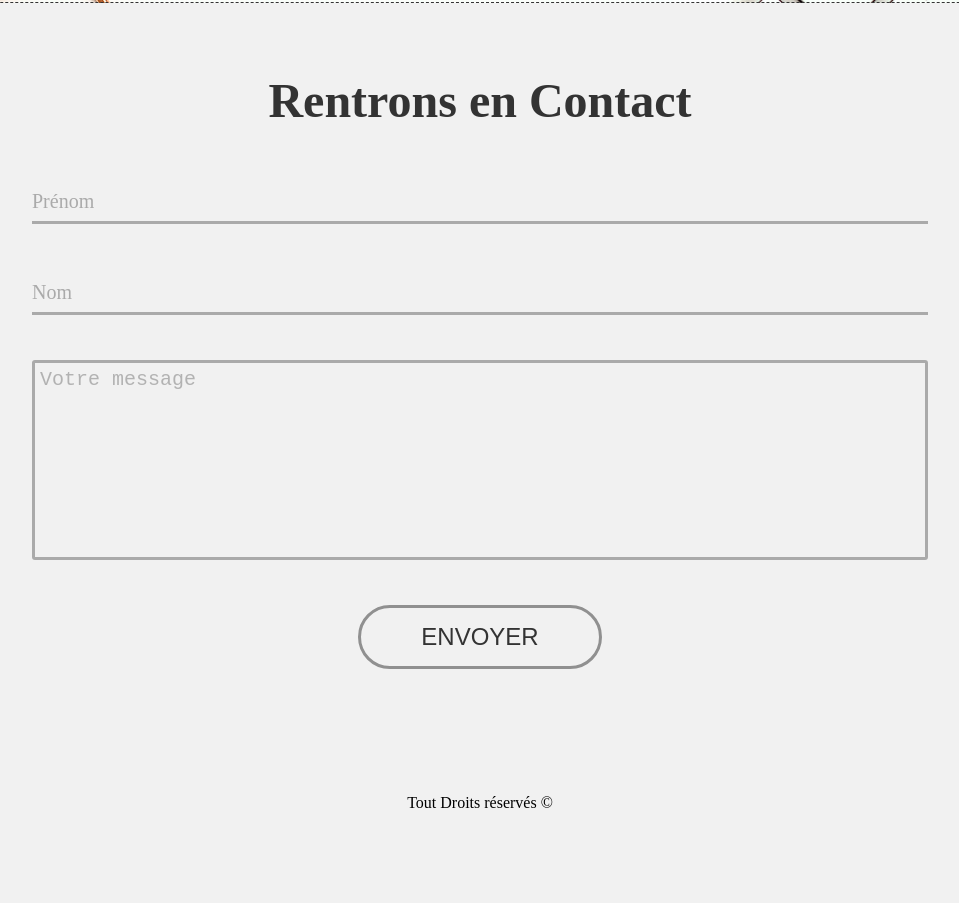
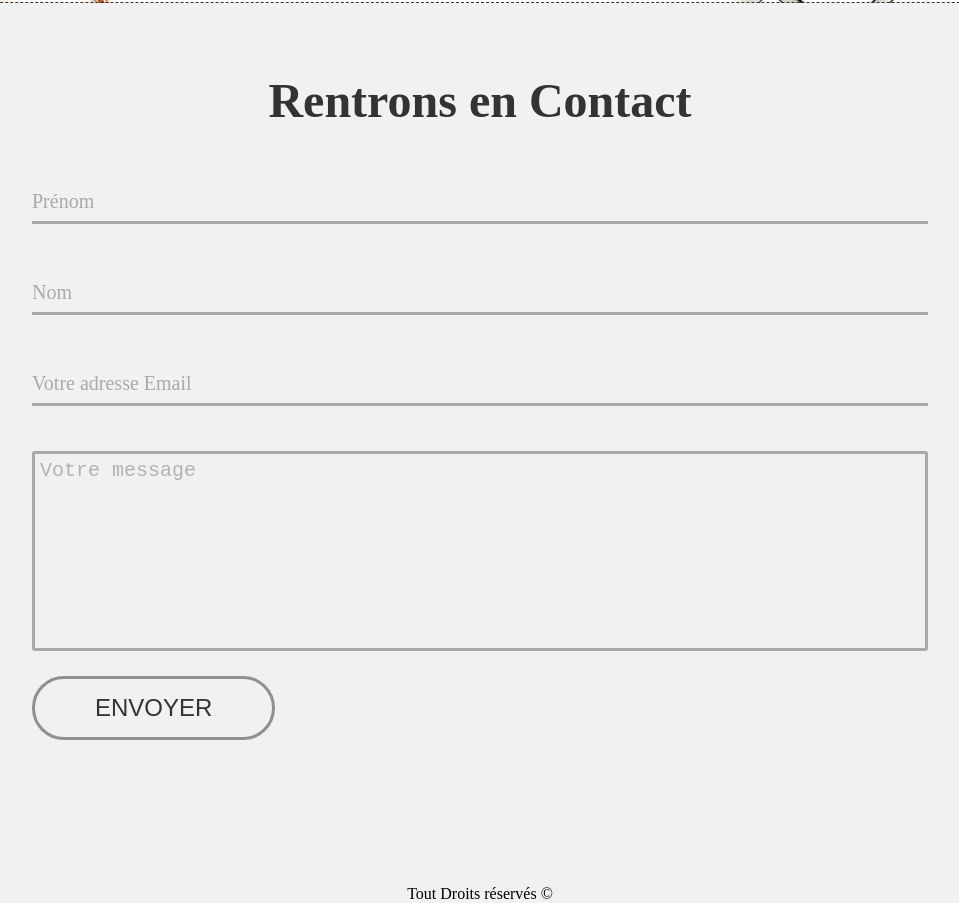
Before and after one commit to mickaelgiraud81/portfolio, a plain HTML site: page index.html in a window 1280 px wide. Shown: the part 4879-5782 px from the top of the page, without its empty margins (160-1119 px from the left). Before the commit the page ends 5691 px from the top, so only its background shows below. Drawn offline with nearby package versions, Linux system fonts and the light colour scheme; a script that the page names is missing.

Commit message:
add mail

```diff
--- a/app.js
+++ b/app.js
@@ -75,15 +75,11 @@ for(let i = 0; i < input_fields; i++) {
 
 // Anim GSAP + ScrollMagic
 
-
-
 const navbar = document.querySelector('.nav-gauche');
 const titre = document.querySelector('h1');
 const btn = document.querySelectorAll('.btn-acc');
 const btnMedias = document.querySelectorAll('.media');
 const btnRondAccueil = document.querySelector('.btn-rond');
-
-
 
 const TLl = gsap.timeline({paused: true});
 
@@ -161,7 +157,6 @@ reverse: false})
 // Vague 3
 
 const itemPortfolio3 = document.querySelectorAll('.vague3')
-
 const tlPortfolio3 = new TimelineMax()
 
 tlPortfolio3
--- a/index.html
+++ b/index.html
@@ -70,7 +70,7 @@
         </div>
     </nav>
 
-    <!-- section Accueil-->
+    <!-- Section Accueil -->
 
     <section class="accueil" id="accueil">
         <div class="test">
@@ -98,11 +98,6 @@
                 </a>
             </div>
         </div>
-
-
-
-
-
         <a href="#">
             <div class="btn-rond">
                 <img src="ressources/arrowDown.svg" alt="logo fleche bas" class="logo-btn-rond-acc">
@@ -117,7 +112,6 @@
         <h2 class="titre-pres">Apprenant en Développement web full stack</h2>
 
         <div class="container-presentation">
-
             <div class="fond-forme"></div>
             <div class="pres-gauche">
                 <h3>En reconversion j'apprend et me perfectionne de jour en jour.</h3>
@@ -130,7 +124,6 @@
                 </p>
                 <br>
                 <p> </p>
-
             </div>
             <div class="pres-droite">
                 <ul class="list-presentation">
@@ -150,11 +143,10 @@
                 </ul>
 
             </div>
-
         </div>
     </section>
 
-    <!-- Section Porfolio-->
+    <!-- Section Porfolio -->
 
     <section class="portfolio" id="port">
 
@@ -162,9 +154,7 @@
 
         <div class="cont-portfolio">
 
-
             <div class="item vague1">
-
                 <div class="cont-img-port">
                     <img src="ressources/departement.jpg" alt="img porfolio">
                 </div>
@@ -177,11 +167,8 @@
                     <a href="https://github.com/mickaelgiraud81/portfolio" target="_blank" class="btn-git"><img
                             src="ressources/gitbtn.png" alt="Lien vers le git du projet"></a>
                 </div>
-
             </div>
-
             <div class="item vague1">
-
                 <div class="cont-img-port">
                     <img src="ressources/pexels-amina-filkins-5410138.jpg" alt="img porfolio">
                 </div>
@@ -198,7 +185,6 @@
             </div>
 
             <div class="item vague1">
-
                 <div class="cont-img-port">
                     <img src="ressources/pexels-flo-maderebner-869258.jpg" alt="img porfolio">
                 </div>
@@ -209,7 +195,6 @@
             </div>
 
             <div class="item vague2">
-
                 <div class="cont-img-port">
                     <img src="ressources/pexels-nubia-navarro-(nubikini)-386025.jpg" alt="img porfolio">
                 </div>
@@ -223,7 +208,6 @@
             </div>
 
             <div class="item vague2">
-
                 <div class="cont-img-port">
                     <img src="ressources/animcss.jpg" alt="img porfolio">
                 </div>
@@ -233,7 +217,6 @@
             </div>
 
             <div class="item vague2">
-
                 <div class="cont-img-port">
                     <img src="ressources/d3.jpg" alt="img porfolio">
                 </div>
@@ -247,7 +230,6 @@
             <h2 class="titre-travail-exp">Mes Compétences</h2>
             <div class="skillboite">
                 <div class="skill" id="Compétences">
-
                     <div class="logos">
                         <img src="ressources/html.png" alt="logo_html5" title="html 5">
                     </div>
@@ -284,39 +266,30 @@
                     <div class="logos">
                         <img src="ressources/nodeJs.png" alt="logo_nodeJs" title="nodeJs">
                     </div>
-
                 </div>
             </div>
         </section>
-
     </section>
 
-
-
-    <!----Section------>
+    <!-- Section -->
 
     <section class="travail-exp" id="exp">
 
         <h2 class="titre-travail-exp">Mes experiences</h2>
 
         <div class="cont-exp-travail">
-
             <div class="barre-verticale">
                 <div class="boule-ico">
                     <img src="ressources/online.svg" alt="logo">
                 </div>
-
                 <div class="boule-ico">
                     <img src="ressources/Philips_shield_(2013).svg" alt="logo">
                 </div>
-
                 <div class="boule-ico">
                     <img src="ressources/fleche.png" alt="">
                 </div>
-
             </div>
             <div class="flex-cont-bloc-exp">
-
                 <div class="bloc bloc1">
                     <div class="contenu-bloc">
                         <p class="titre-section-bloc">OnlineFormaPro, 2020 - 2021</p>
@@ -324,12 +297,8 @@
                             autres dans le domaine du Développement web et web mobile. Photoshop, HTML,
                             CSS, PHP, SASS, JavaScript, MySql, MVC, Synfony, VueJS, bootstrap, git, github...
                         </p>
-
-
                     </div>
                 </div>
-
-
                 <div class="bloc bloc2">
                     <div class="contenu-bloc">
                         <p class="titre-section-bloc">Philips, 2002 - 2018</p>
@@ -337,16 +306,13 @@
                             j'ai été monteur cableur à la société Philips France qui était dans la construction
                             d'appareil luminaire. J'ai également fait un peu de logistique.
                         </p>
-
                     </div>
                 </div>
             </div>
-
         </div>
-
     </section>
 
-    <!--- Section Parallax --->
+    <!-- Section Parallaxe -->
 
     <div class="section-parallax">
         <p class="txt-par">2 tasses de thé</p>
@@ -354,33 +320,33 @@
         <p class="txt-par">0 client</p>
     </div>
 
-    <!--- Section Contact --->
+    <!-- Section Contact-->
 
     <section class="section-contact" id="contact">
 
         <h2><strong>Rentrons</strong> en Contact</h2>
-
         <div class="container-form">
-
-            <form class="form-bloc">
-
+            <form class="form-bloc" action="mail.php" method="POST">
                 <div class="form-groupe">
                     <label for="prenom">Prénom</label>
-                    <input type="text" required maxlength="16" id="prenom">
+                    <input type="text" required maxlength="16" id="prenom" name="prenom">
                 </div>
                 <div class="form-groupe">
                     <label for="nom">Nom</label>
-                    <input type="text" required maxlength="16" id="nom">
+                    <input type="text" required maxlength="16" id="nom" name="nom">
                 </div>
                 <div class="form-groupe">
-                    <textarea id="txt" placeholder="Votre message" required></textarea>
+                    <label for="mail">Votre adresse Email</label>
+                    <input type="text" required maxlength="255" id="mail" name="mail">
                 </div>
                 <div class="form-groupe">
-                    <input type="submit" value="ENVOYER" class="button-sub">
+                    <textarea id="txt" placeholder="Votre message" required name="texte"></textarea>
+                </div>
+                <div class="form-groupe">
+                    <input type="submit" value="ENVOYER" name="submit" class="button-sub">
                 </div>
             </form>
         </div>
-
     </section>
 
     <footer>
```
Also changed, not shown: 1 other file.
